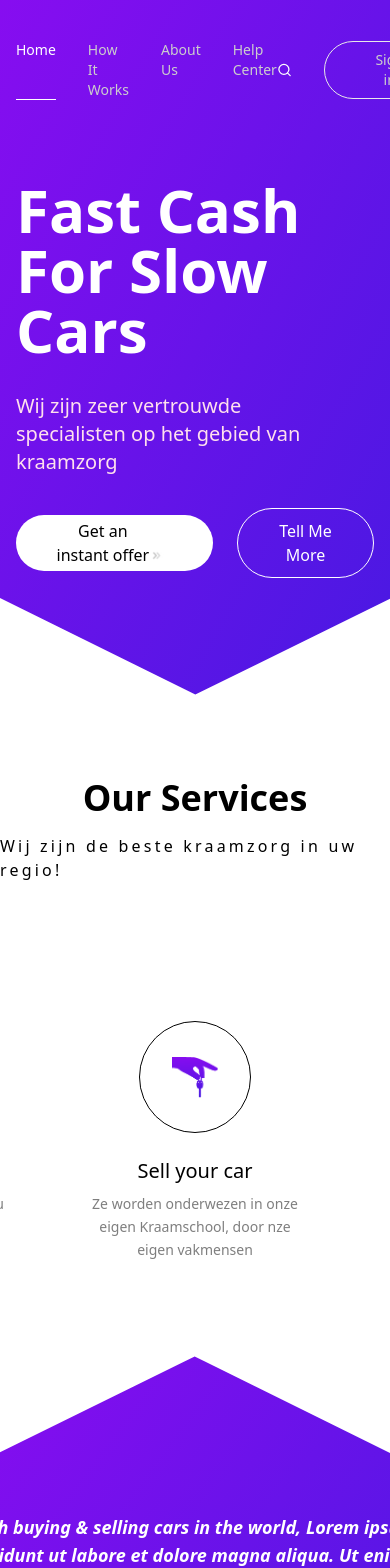
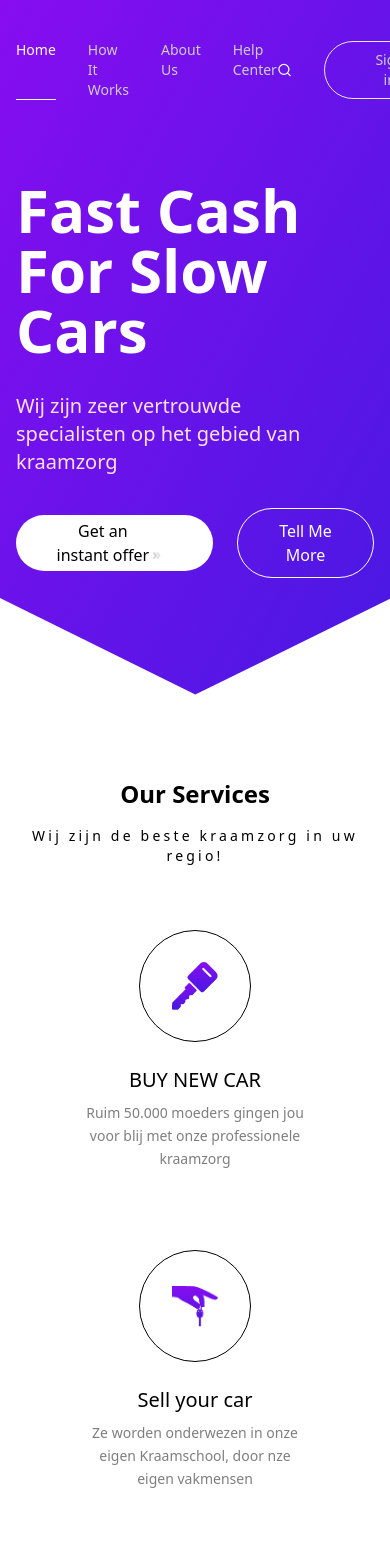
Before and after one commit to abdallamfathy/mea-task, a React (Vite) app: page / in a window 390 px wide. Shown: the top 1568 px of the page. Built offline with nearby package versions, Linux system fonts and the light colour scheme.

Commit message:
make our services mob vers

```diff
--- a/src/componets/OurServices.tsx
+++ b/src/componets/OurServices.tsx
@@ -20,12 +20,12 @@ const OurServices = () => {
         </svg>
       </div>
 
-      <div className="flex flex-col justify-between items-center gap-32">
+      <div className="flex flex-col justify-between items-center md:gap-32 gap-16">
           <div className="flex flex-col items-center gap-4">
-            <h2 className="font-bold text-4xl">Our Services</h2>
-            <p className="tracking-[.2rem] font-normal">Wij zijn de beste kraamzorg in uw regio!</p>
+            <h2 className="font-bold text-2xl md:text-4xl">Our Services</h2>
+            <p className="tracking-[.2rem] font-normal max-md:text-center max-md:text-sm max-md:px-7">Wij zijn de beste kraamzorg in uw regio!</p>
           </div>
-          <div className="flex justify-center items-center gap-20">
+          <div className="flex md:flex-row flex-col justify-center items-center gap-20">
           <ServiceCard
           title="BUY NEW CAR"
           about="Ruim 50.000 moeders gingen jou
--- a/src/componets/Vehicles.tsx
+++ b/src/componets/Vehicles.tsx
@@ -3,10 +3,10 @@ import carMob from '/src/assets/carMob3.png'
 
 const Vehicles = () => {
   return (
-    <div className="flex flex-col justify-between items-center gap-5 md:mt-64 mt-28">
+    <div className="flex flex-col justify-between items-center gap-5 md:mt-64 mt-28 max-md:mb-20">
           <div className="flex flex-col items-center gap-4">
             <h2 className="font-bold text-2xl md:text-4xl">Newly Listed Vehicles</h2>
-            <p className="tracking-[.2rem] font-normal max-md:text-sm max-md:text-center">Wij zijn de beste kraamzorg in uw regio!</p>
+            <p className="tracking-[.2rem] font-normal max-md:text-sm max-md:text-center max-md:px-7">Wij zijn de beste kraamzorg in uw regio!</p>
           </div>
           <div className="flex justify-center items-center md:gap-20">
           <img src={carsSlider} alt="carsSlider" className='max-md:hidden'/>
```
